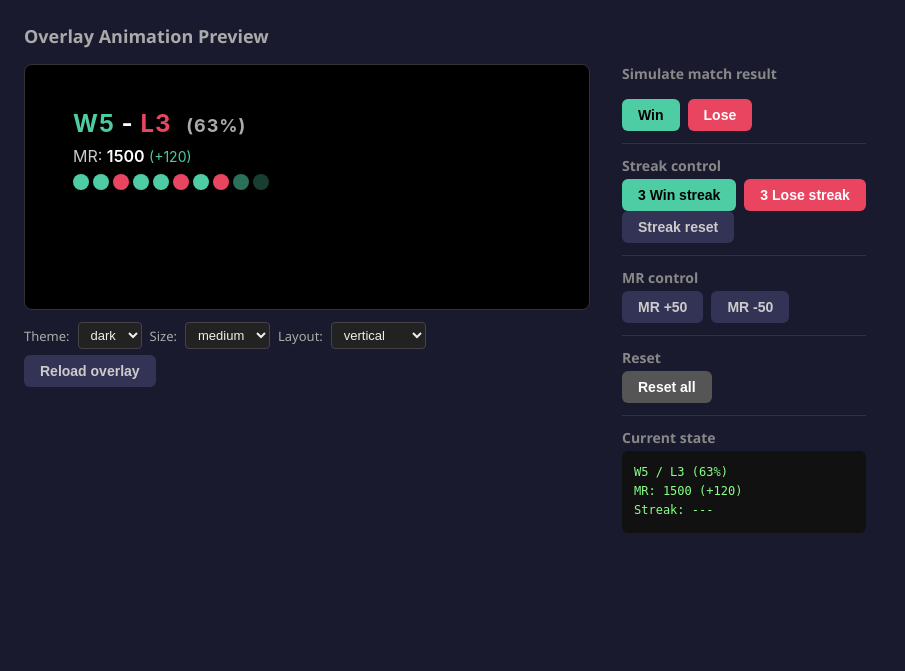
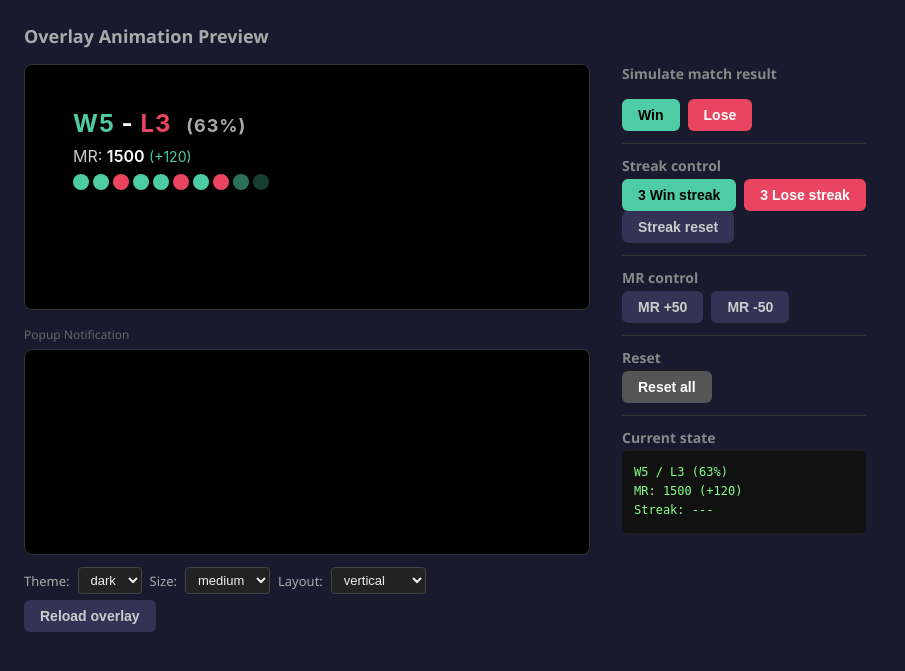
Before and after one commit to iniwa/sf6-logs, a Flask app: page /overlay/preview in a window 1280 px wide. Shown: the top 671 px of the page, without its empty margins (0-905 px from the left). Run offline with Flask 3, Linux system fonts and the light colour scheme; data that the repository does not hold is empty.

Commit message:
アニメーションプレビューにPopup Notification追加
Win/Loseボタンでポップアップのスライドイン・フェードアウトも確認可能に。
テーマ切替にも対応。

Co-Authored-By: Claude Opus 4.6 <noreply@anthropic.com>

```diff
--- a/templates/overlay/popup.html
+++ b/templates/overlay/popup.html
@@ -66,6 +66,12 @@ function updateStats(d) {}
         }, 5000);
     }
 
+    /* 外部（プレビュー親ウィンドウ）から呼べるように公開 */
+    window.showPopup = showPopup;
+
+    /* preview モードでは SSE 接続しない */
+    if (new URLSearchParams(window.location.search).get('preview') === '1') return;
+
     /* SSE: event: match を直接購読 */
     if (typeof EventSource !== 'undefined') {
         var es = new EventSource('/api/stream');
--- a/templates/overlay/preview.html
+++ b/templates/overlay/preview.html
@@ -26,6 +26,16 @@
             width: 500px;
             height: 180px;
             background: transparent;
+        }
+        .preview-frame iframe.popup-iframe {
+            height: 140px;
+            width: 360px;
+        }
+        .popup-label {
+            font-size: 12px;
+            color: #666;
+            margin-top: 16px;
+            margin-bottom: 6px;
         }
 
         .controls {
@@ -85,6 +95,10 @@
         <div>
             <div class="preview-frame">
                 <iframe id="ovl-frame" src="/overlay?streak=1&preview=1"></iframe>
+            </div>
+            <div class="popup-label">Popup Notification</div>
+            <div class="preview-frame">
+                <iframe id="popup-frame" class="popup-iframe" src="/overlay/popup?preview=1"></iframe>
             </div>
             <div style="margin-top: 12px;">
                 <div class="param-row">
@@ -151,9 +165,33 @@
         ];
         var _prevIds = null;
         var _nextId = 100;
+        var _oppChars = ['Ryu','Ken','Juri','Cammy','Luke','Kimberly','Marisa','Manon','JP','Zangief'];
+        var _oppIdx = 0;
 
         function getFrame() {
             return document.getElementById('ovl-frame').contentWindow;
+        }
+
+        function getPopupFrame() {
+            return document.getElementById('popup-frame').contentWindow;
+        }
+
+        function triggerPopup(result, mrDelta) {
+            try {
+                var pf = getPopupFrame();
+                if (typeof pf.showPopup === 'function') {
+                    var char = _oppChars[_oppIdx % _oppChars.length];
+                    _oppIdx++;
+                    pf.showPopup({
+                        result: result,
+                        mr_before: state.mr - mrDelta,
+                        mr_after: state.mr,
+                        lp_before: null,
+                        lp_after: null,
+                        opp_character: char
+                    });
+                }
+            } catch(e) { console.warn('Popup frame not ready', e); }
         }
 
         function pushState() {
@@ -208,6 +246,7 @@
             mockHistory.unshift({id: _nextId++, result: 'win'});
             if (mockHistory.length > 10) mockHistory.pop();
             pushState();
+            triggerPopup('win', 30);
         }
 
         function simLose() {
@@ -219,6 +258,7 @@
             mockHistory.unshift({id: _nextId++, result: 'lose'});
             if (mockHistory.length > 10) mockHistory.pop();
             pushState();
+            triggerPopup('lose', -30);
         }
 
         function simStreak(n) {
@@ -251,6 +291,7 @@
             var url = '/overlay?streak=1&preview=1&theme=' + t + '&size=' + s + '&layout=' + l;
             _prevIds = null;
             document.getElementById('ovl-frame').src = url;
+            document.getElementById('popup-frame').src = '/overlay/popup?preview=1&theme=' + t + '&size=' + s;
         }
 
         // iframe ロード後にモックデータを反映
```
